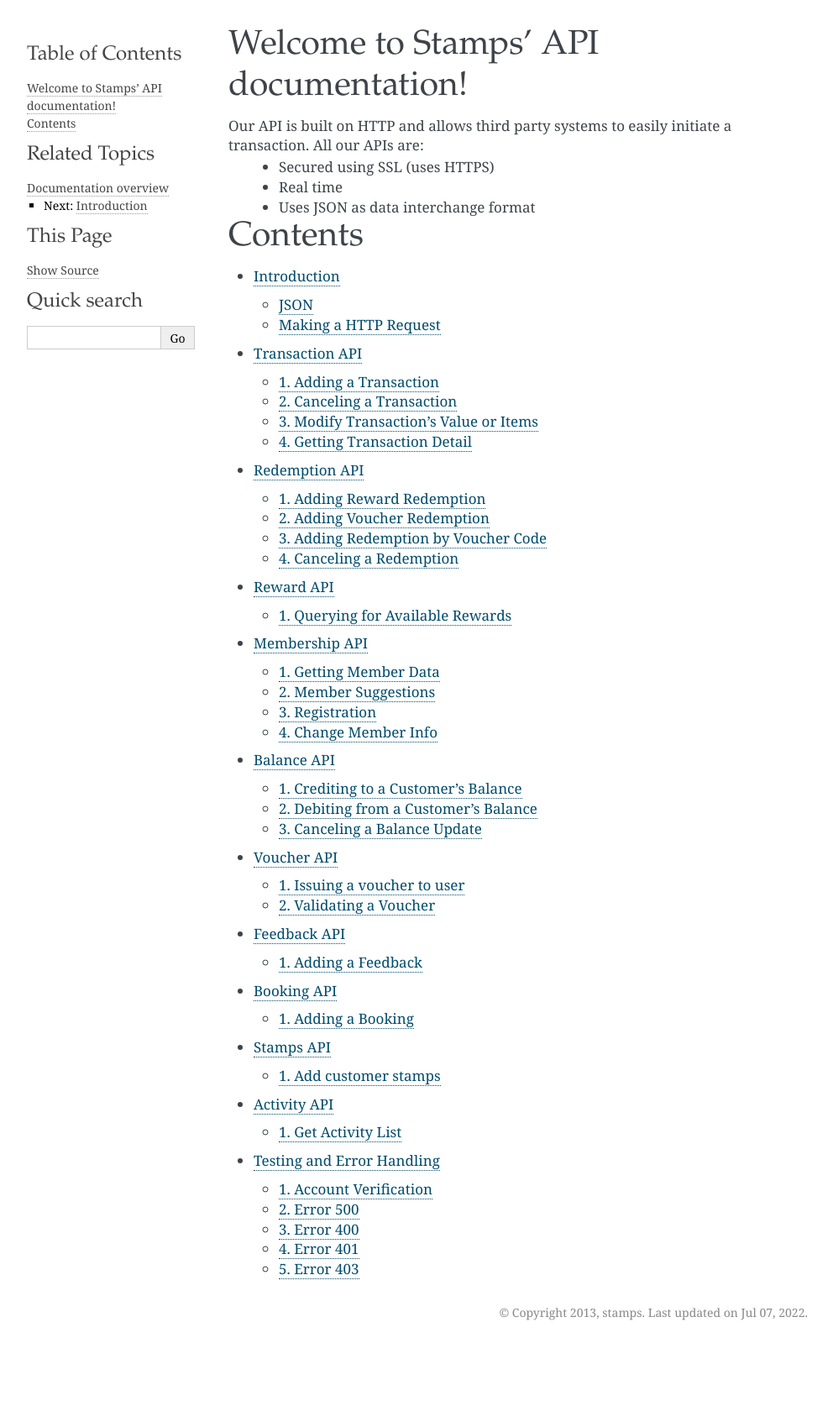
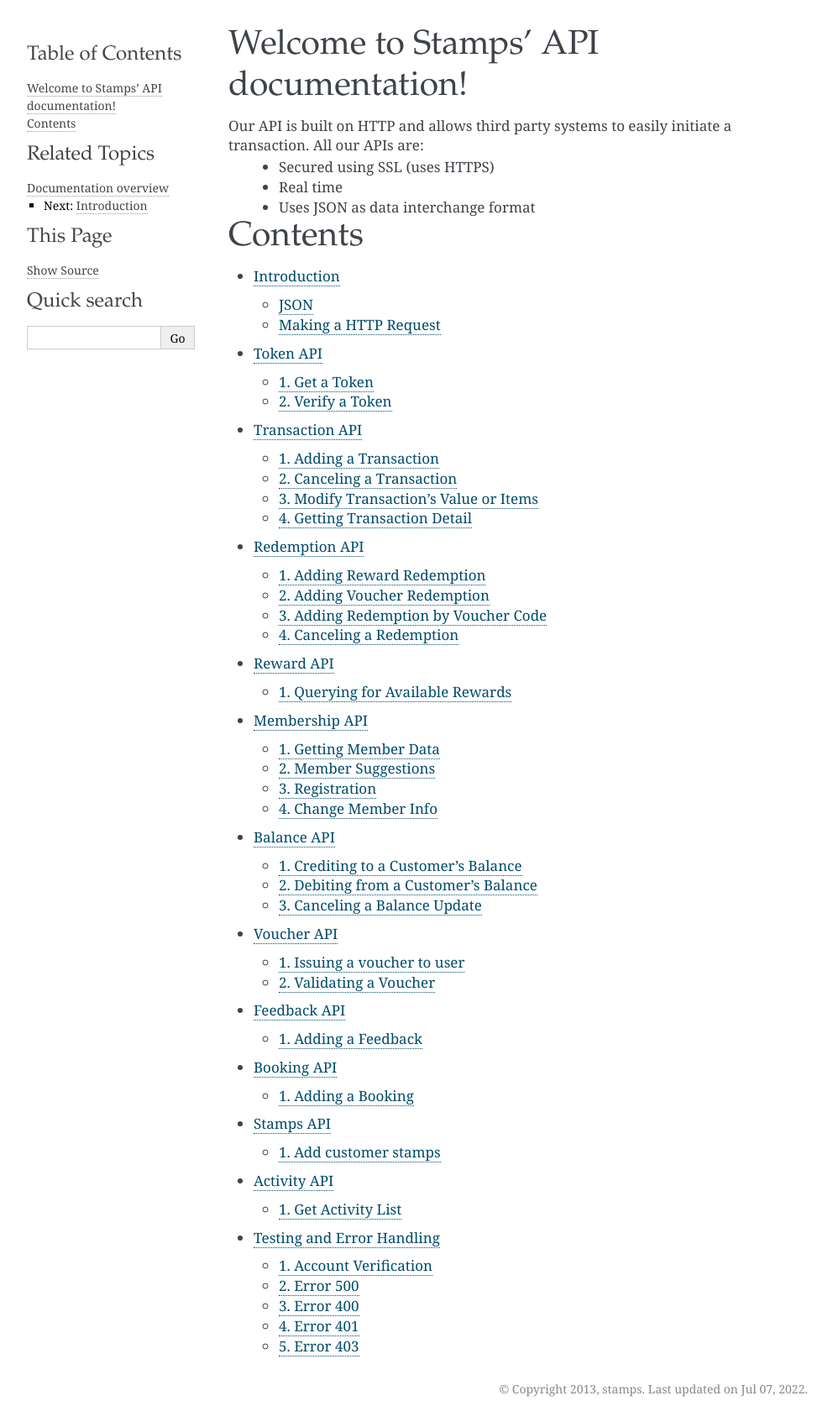
Before and after one commit to ui/stamps-api-docs, a Sphinx documentation site: the page built from source/index.rst, in a window 1280 px wide. Shown: the whole page at 84% size, without its empty margins (148-1140 px from the left). Built offline with Sphinx 7.4.7, drawn with Linux system fonts in a browser that asks for light colours; before the commit the page ends 1602 px from its top, so only the background shows below that.

Commit message:
add to index

```diff
--- a/source/index.rst
+++ b/source/index.rst
@@ -13,6 +13,7 @@ Contents
    :maxdepth: 2
 
    introduction.rst
+   token_api.rst
    transaction_api.rst
    redemption_api.rst
    reward_api.rst
```
